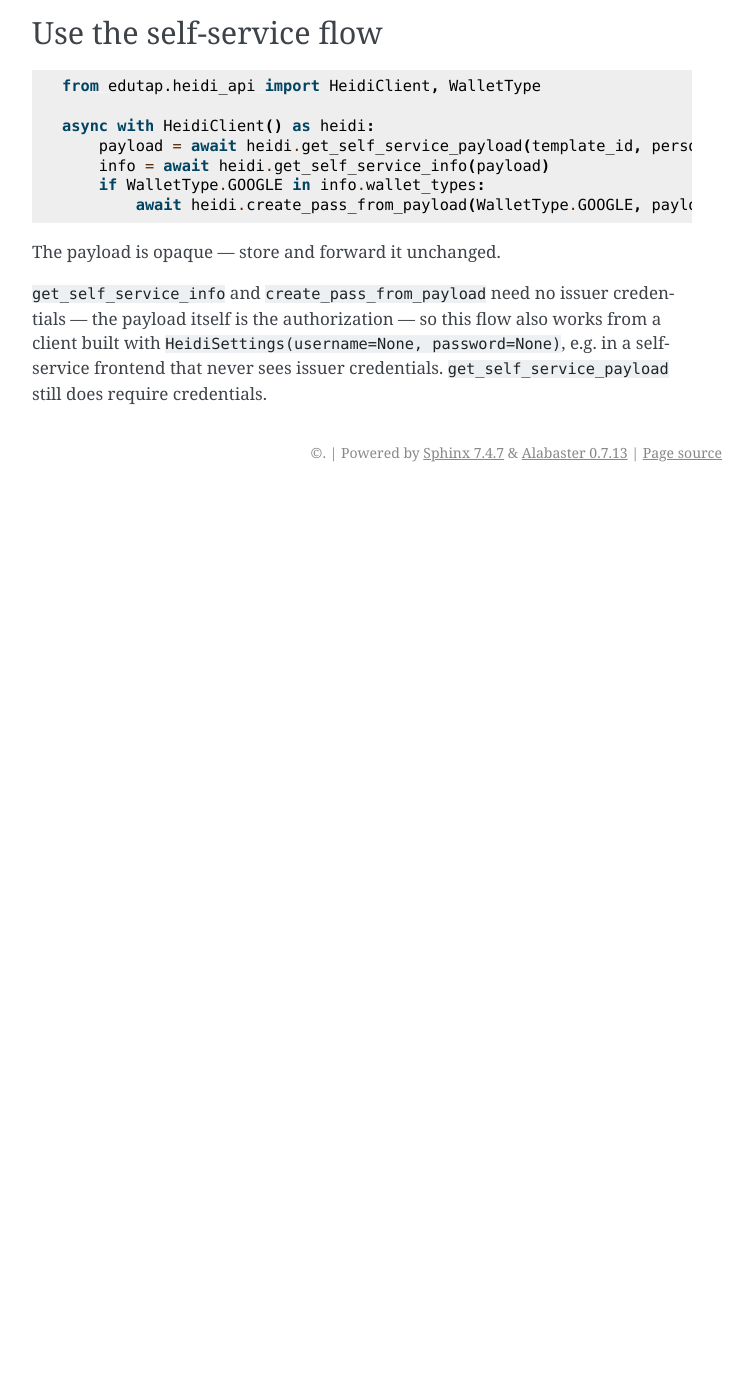
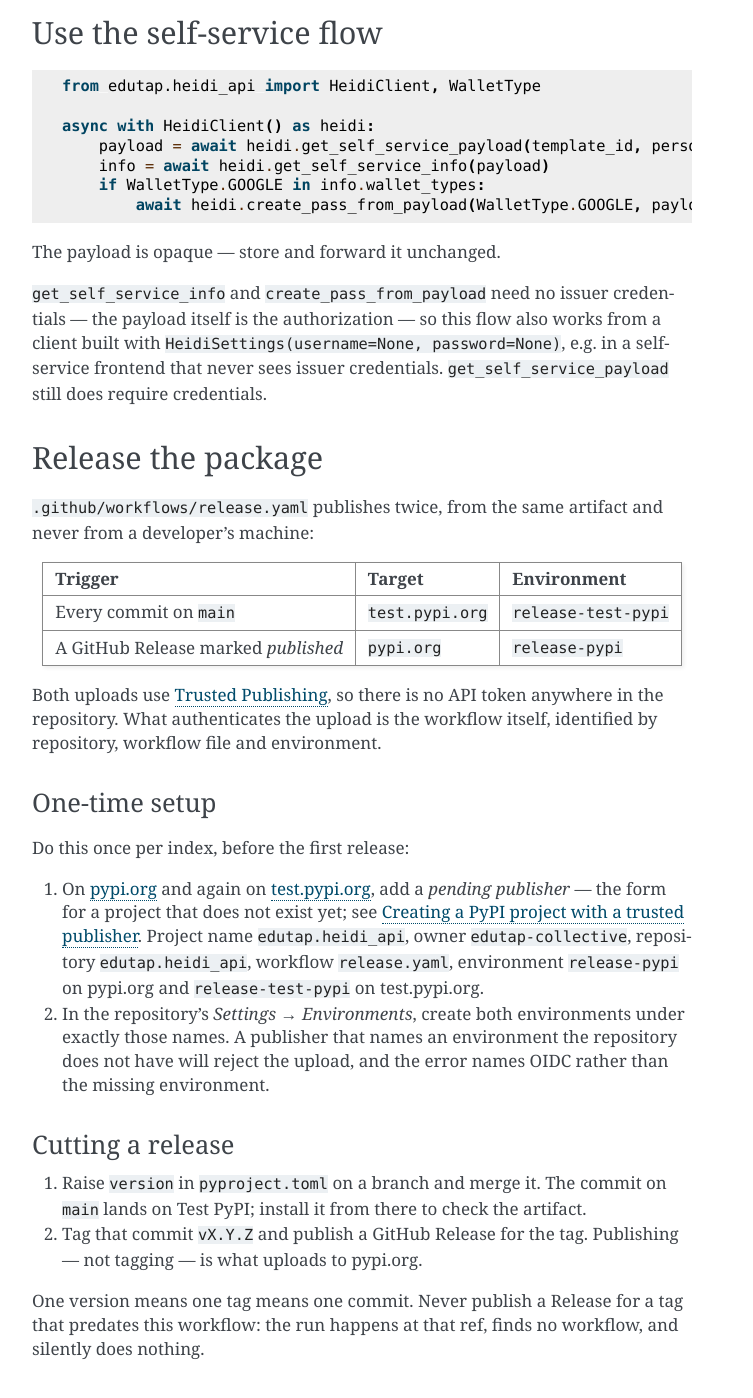
Before and after one commit to edutap-collective/edutap.heidi_api, a Sphinx documentation site: the page built from docs/how-to.md, in a window 1280 px wide and 1400 px high, scrolled down 2368 px. Shown: the whole window, without its empty margins (388-1141 px from the left). Built offline with Sphinx 7.4.7, drawn with Linux system fonts in a browser that asks for light colours; before the commit the page ends 2860 px from its top, so only the background shows below that; some of the changed text lies outside the part shown.

Commit message:
ci: publish to test.pypi.org and pypi.org via trusted publishing
Follows the workflow the other eduTAP packages already share -- data_models,
db_definitions, observability_settings, wallet_apple, wallet_google -- so
there is one release story to learn rather than six. Every commit on main
lands on Test PyPI, a published GitHub Release lands on PyPI, both from the
same attested artifact and neither from a developer's machine.

Two deliberate differences from those siblings:

`ci.yml` gains `workflow_call`, without which the release workflow cannot
call it and would have to restate the checks. It also gains the weekly
schedule they run: uv.lock is deliberately git-ignored here too and every
requirement is a lower bound, so a suite that passed last week can fail
today with nothing changed.

The Test PyPI upload sets `skip-existing`. The version is static, so a
commit on main that does not bump it rebuilds a filename Test PyPI already
holds; without this the upload is a hard error and main goes red for a
reason that says nothing about the code.

The version goes to 0.1.1 rather than releasing 0.1.0, for the reason
data_models and observability_settings recorded before it: the tag v0.1.0
points at the commit before this workflow existed, and a Release on it
fires the event at a ref that has no workflow to run. From here one version
means one tag means one commit.

Also corrects the project URLs, which named edutap-eu while the repository
lives under edutap-collective, and documents the release procedure --
including the trusted-publisher setup, which no workflow can do for itself.

Co-Authored-By: Claude Opus 5 (1M context) <noreply@anthropic.com>

```diff
--- a/docs/how-to.md
+++ b/docs/how-to.md
@@ -110,4 +110,47 @@ async with HeidiClient() as heidi:
 
 The payload is opaque — store and forward it unchanged.
 
-`get_self_service_info` and `create_pass_from_payload` need no issuer credentials — the payload itself is the authorization — so this flow also works from a client built with `HeidiSettings(username=None, password=None)`, e.g. in a self-service frontend that never sees issuer credentials. `get_self_service_payload` still does require credentials.
+`get_self_service_info` and `create_pass_from_payload` need no issuer credentials
+— the payload itself is the authorization — so this flow also works from a client built with `HeidiSettings(username=None, password=None)`, e.g. in a self-service frontend that never sees issuer credentials. `get_self_service_payload` still does require credentials.
+
+## Release the package
+
+`.github/workflows/release.yaml` publishes twice, from the same artifact and
+never from a developer's machine:
+
+| Trigger | Target | Environment |
+| --- | --- | --- |
+| Every commit on `main` | `test.pypi.org` | `release-test-pypi` |
+| A GitHub Release marked *published* | `pypi.org` | `release-pypi` |
+
+Both uploads use [Trusted Publishing](https://docs.pypi.org/trusted-publishers/),
+so there is no API token anywhere in the repository. What authenticates the
+upload is the workflow itself, identified by repository, workflow file and
+environment.
+
+### One-time setup
+
+Do this once per index, before the first release:
+
+1. On [pypi.org](https://pypi.org/manage/account/publishing/) and again on
+   [test.pypi.org](https://test.pypi.org/manage/account/publishing/), add a
+   *pending publisher* — the form for a project that does not exist yet; see
+   [Creating a PyPI project with a trusted publisher](https://docs.pypi.org/trusted-publishers/creating-a-project-through-oidc/).
+   Project name `edutap.heidi_api`, owner `edutap-collective`, repository
+   `edutap.heidi_api`, workflow `release.yaml`, environment `release-pypi`
+   on pypi.org and `release-test-pypi` on test.pypi.org.
+2. In the repository's *Settings → Environments*, create both environments under
+   exactly those names. A publisher that names an environment the repository
+   does not have will reject the upload, and the error names OIDC rather than
+   the missing environment.
+
+### Cutting a release
+
+1. Raise `version` in `pyproject.toml` on a branch and merge it. The commit on
+   `main` lands on Test PyPI; install it from there to check the artifact.
+2. Tag that commit `vX.Y.Z` and publish a GitHub Release for the tag. Publishing
+   — not tagging — is what uploads to pypi.org.
+
+One version means one tag means one commit. Never publish a Release for a tag
+that predates this workflow: the run happens at that ref, finds no workflow, and
+silently does nothing.
```
Also changed, not shown: README.md (+17 -4 lines), pyproject.toml (+17 -2 lines), 2 other files.
